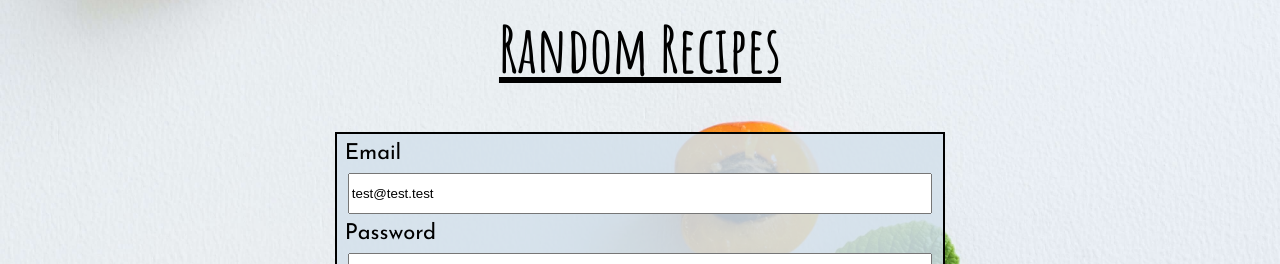
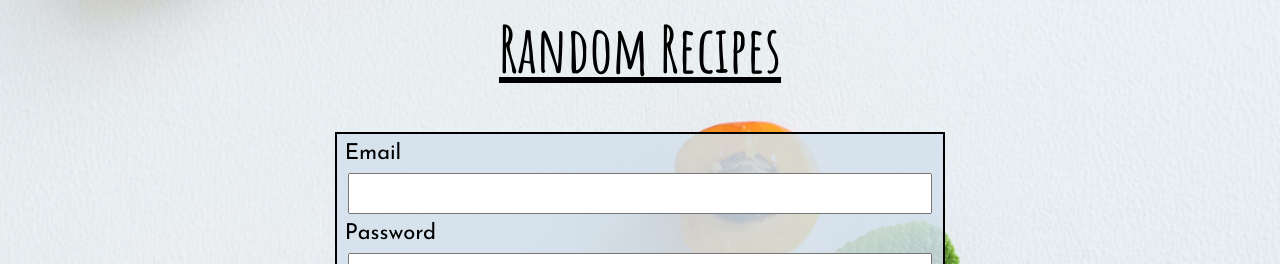
Before and after one commit to DefinitelyNotJonathan/random-recipe-roulette, a React (Create React App) app: page /login in a window 1280 px wide. Shown: the top 264 px of the page. Built offline with nearby package versions, Linux system fonts and the light colour scheme.

Commit message:
removed test from login state

```diff
--- a/src/Login/Login.js
+++ b/src/Login/Login.js
@@ -8,8 +8,8 @@ export default class Login extends React.Component {
     constructor(props) {
         super(props);
         this.state = {
-            email: 'test@test.test',
-            p_word: 'test',
+            email: '',
+            p_word: '',
         };
         this.handlePassword = this.handlePassword.bind(this);
         this.handleEmail = this.handleEmail.bind(this);
```
